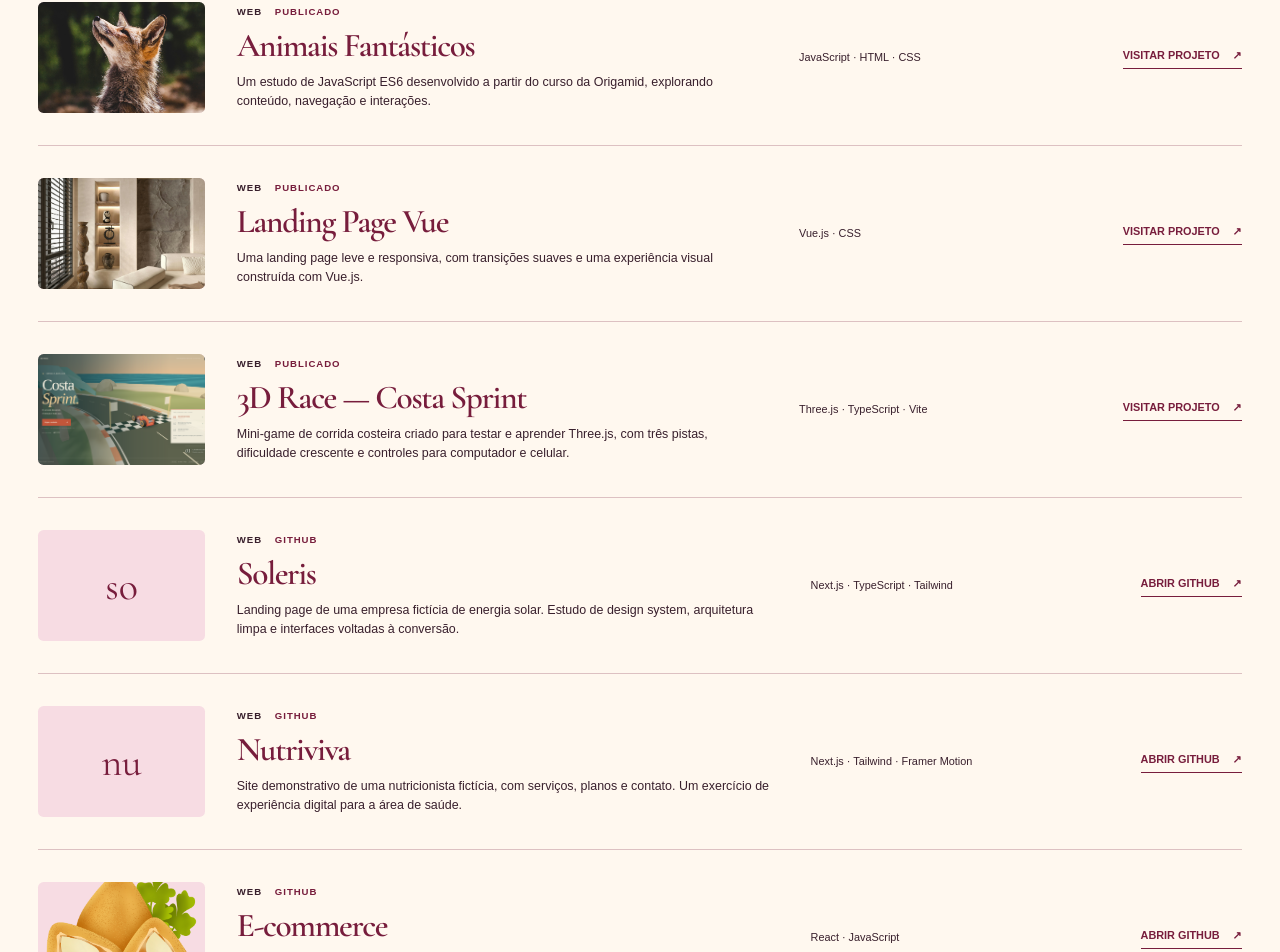
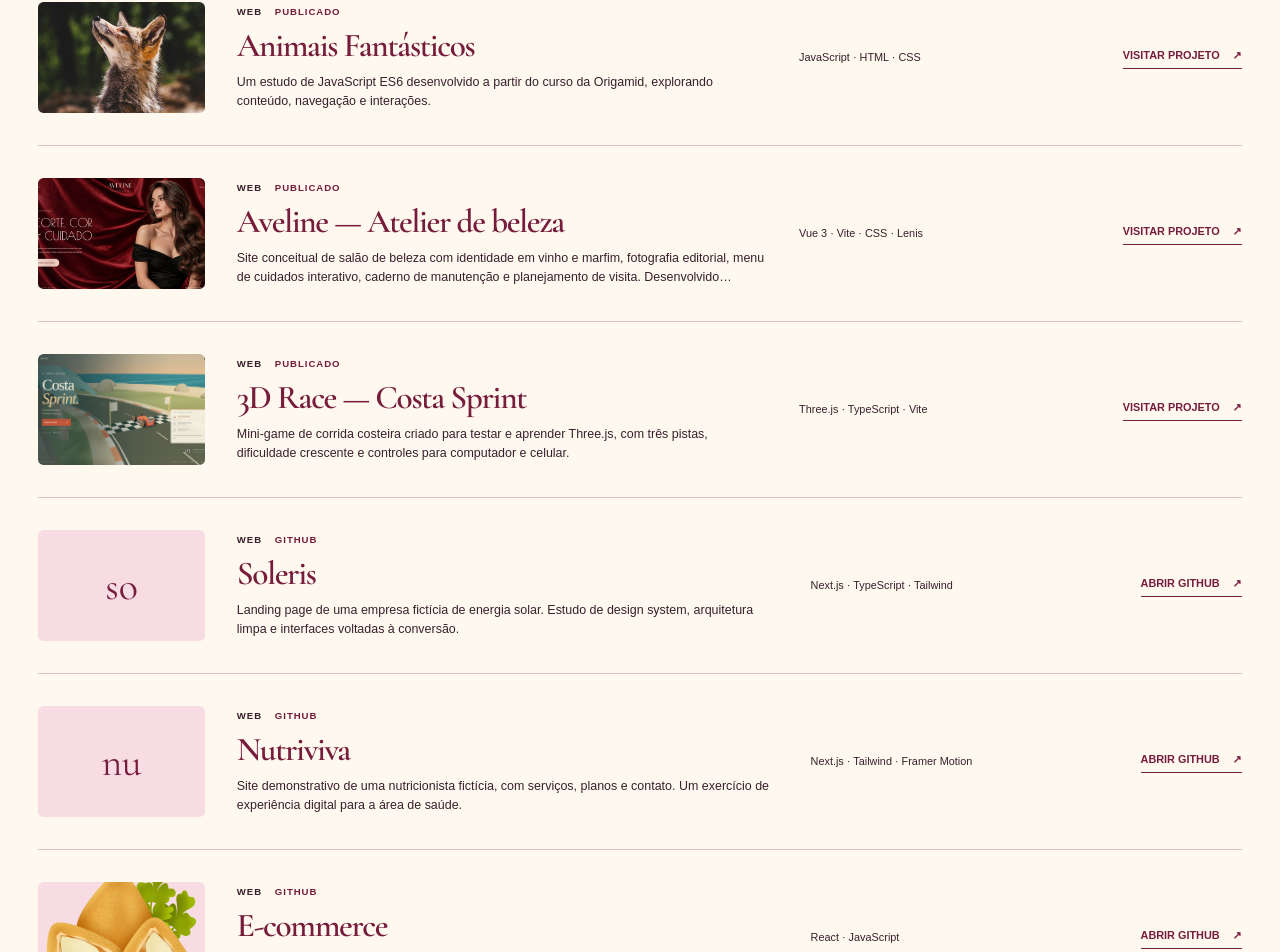
Before and after one commit to GisellyPereira/giselly-studio, a Next.js app: page /projetos in a window 1280 px wide. Shown: the part 3655-4607 px from the top of the page. Built offline with nearby package versions, Linux system fonts and the light colour scheme.

Commit message:
Update Aveline project and portfolio cover

```diff
--- a/public/images/project-gallery/SOURCES.md
+++ b/public/images/project-gallery/SOURCES.md
@@ -65,3 +65,10 @@ Os demais projetos usam capas tipográficas feitas em CSS, sem simular telas ou
 - Capa `pila-cover.png` e fonte `pila-cover.svg`: quatro capturas reais do iPhone, fornecidas pela autora, em modo de demonstração.
 - Composição horizontal 16:10, com fundo neutro suave, molduras e sombras discretas, seguindo a apresentação dos outros aplicativos. Sem nome do app ou legendas externas sobre as telas. As capturas mantêm seus textos e valores originais.
 - A ficha apresenta organização de renda, contas, gastos, agenda e simulação financeira; substitui a descrição antiga de mascote e gamificação.
+
+## Aveline — 04/10/2026
+
+- Código: [landingPage-vue](https://github.com/GisellyPereira/landingPage-vue).
+- Capa `aveline.png`: captura real da hero atual, também utilizada em `docs/aveline-opening.png` no README do Aveline.
+- Retratos editoriais ilustrativos gerados para o projeto; prompts e arquivos originais documentados no repositório.
+- A ficha existente foi atualizada para o salão Aveline, preservando o endereço de publicação.
--- a/src/data/public-projects.ts
+++ b/src/data/public-projects.ts
@@ -11,7 +11,7 @@ const projectHeadings: Readonly<Record<string, readonly string[]>> = {
   "startup-tech": ["Tecnologia", "com propósito."],
   "projeto-rosa": ["Ideias que", "florescem."],
   "animais-fantasticos": ["Curiosidade", "em movimento."],
-  "landingPage-vue": ["Leveza em", "cada interação."],
+  "landingPage-vue": ["Corte, cor", "& cuidado."],
   pila: ["Finanças", "com leveza."],
   "3d-race": ["Código em", "alta velocidade."],
   SOLeris: ["Energia para", "novas ideias."],
@@ -80,7 +80,7 @@ export const projectGalleryContent = {
     repository("startup-tech", "Startup Tech", "Landing page de tecnologia com uma apresentação objetiva, design responsivo e foco em comunicar valor com clareza.", "TypeScript", { imageSrc: image("startup.png") }),
     repository("projeto-rosa", "Projeto Rosa", "Projeto de interface web com identidade visual própria. Código e materiais da experiência disponíveis no repositório.", "HTML · CSS", { imageSrc: image("rosa.png") }),
     repository("animais-fantasticos", "Animais Fantásticos", "Um estudo de JavaScript ES6 desenvolvido a partir do curso da Origamid, explorando conteúdo, navegação e interações.", "JavaScript · HTML · CSS", { imageSrc: image("animais.jpg"), deployUrl: "https://gisellypereira.github.io/animais-fantasticos/" }),
-    repository("landingPage-vue", "Landing Page Vue", "Uma landing page leve e responsiva, com transições suaves e uma experiência visual construída com Vue.js.", "Vue.js · CSS", { imageSrc: image("landing-vue.jpg"), deployUrl: "https://clever-starburst-2a2467.netlify.app/" }),
+    repository("landingPage-vue", "Aveline — Atelier de beleza", "Site conceitual de salão de beleza com identidade em vinho e marfim, fotografia editorial, menu de cuidados interativo, caderno de manutenção e planejamento de visita. Desenvolvido inteiramente em Vue 3, com scroll suave e navegação por teclado.", "Vue 3 · Vite · CSS · Lenis", { imageSrc: image("aveline.png"), deployUrl: "https://clever-starburst-2a2467.netlify.app/" }),
     repository("3d-race", "3D Race — Costa Sprint", "Mini-game de corrida costeira criado para testar e aprender Three.js, com três pistas, dificuldade crescente e controles para computador e celular.", "Three.js · TypeScript · Vite", { imageSrc: image("costa-sprint.png"), deployUrl: "https://costa-sprint.netlify.app/" }),
     repository("SOLeris", "Soleris", "Landing page de uma empresa fictícia de energia solar. Estudo de design system, arquitetura limpa e interfaces voltadas à conversão.", "Next.js · TypeScript · Tailwind", { monogram: "SOL" }),
     repository("project-lo", "Nutriviva", "Site demonstrativo de uma nutricionista fictícia, com serviços, planos e contato. Um exercício de experiência digital para a área de saúde.", "Next.js · Tailwind · Framer Motion", { monogram: "nv" }),
```
Also changed, not shown: public/images/project-gallery/aveline.png (added).
